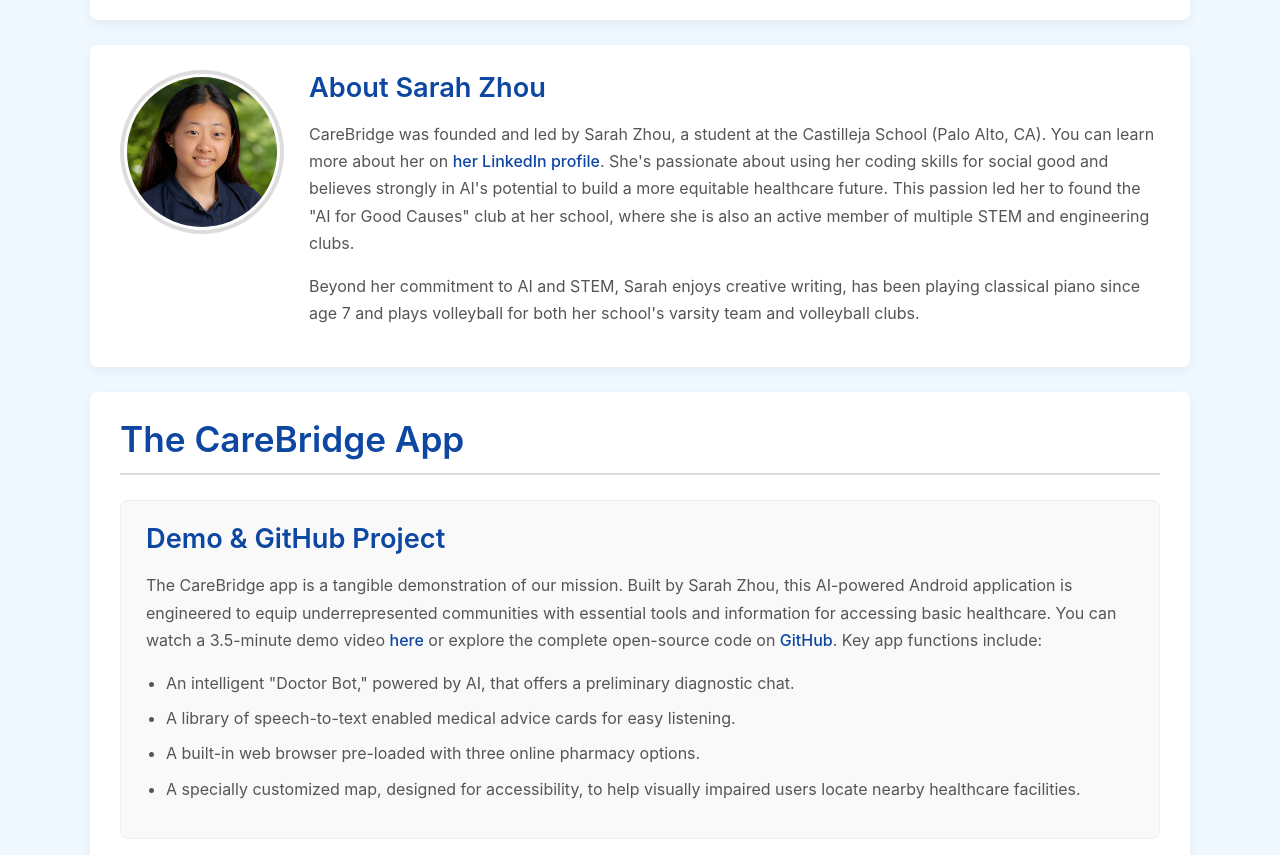
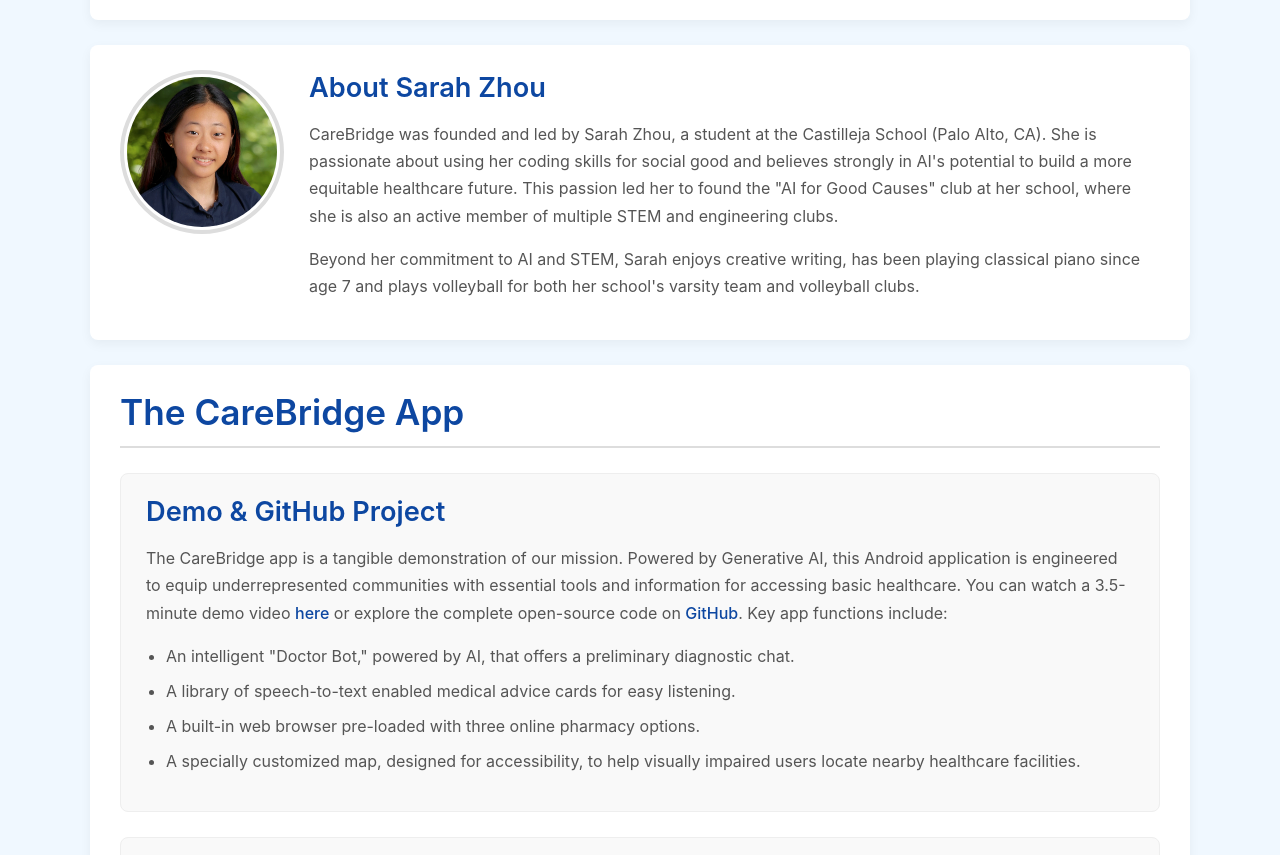
Before and after one commit to sarahf-zh/cb-android, a plain HTML site: page index.html in a window 1280 px wide. Shown: the part 1120-1975 px from the top of the page. Drawn offline with Linux system fonts and the light colour scheme.

Commit message:
Update index.html

```diff
--- a/index.html
+++ b/index.html
@@ -221,7 +221,7 @@
                 </div>
                 <div class="flex-content">
                     <h3>About Sarah Zhou</h3>
-                    <p>CareBridge was founded and led by Sarah Zhou, a student at the Castilleja School (Palo Alto, CA). You can learn more about her on <a href="https://www.linkedin.com/in/sarahfayzhou/" target="_blank" rel="noopener noreferrer">her LinkedIn profile</a>. She's passionate about using her coding skills for social good and believes strongly in AI's potential to build a more equitable healthcare future. This passion led her to found the "AI for Good Causes" club at her school, where she is also an active member of multiple STEM and engineering clubs.</p>
+                    <p>CareBridge was founded and led by Sarah Zhou, a student at the Castilleja School (Palo Alto, CA). She is passionate about using her coding skills for social good and believes strongly in AI's potential to build a more equitable healthcare future. This passion led her to found the "AI for Good Causes" club at her school, where she is also an active member of multiple STEM and engineering clubs.</p>
                     <p>Beyond her commitment to AI and STEM, Sarah enjoys creative writing, has been playing classical piano since age 7 and plays volleyball for both her school's varsity team and volleyball clubs.</p>
                 </div>
             </div>
@@ -232,7 +232,7 @@
 
             <div class="sub-card">
                 <h3>Demo & GitHub Project</h3>
-                <p>The CareBridge app is a tangible demonstration of our mission. Built by Sarah Zhou, this AI-powered Android application is engineered to equip underrepresented communities with essential tools and information for accessing basic healthcare. You can watch a 3.5-minute demo video <a href="https://youtu.be/SSBY2XK9Ivg" target="_blank" rel="noopener noreferrer">here</a> or explore the complete open-source code on <a href="https://github.com/sarahf-zh/cb-android/tree/main/CareBridge" target="_blank" rel="noopener noreferrer">GitHub</a>. Key app functions include:</p>
+                <p>The CareBridge app is a tangible demonstration of our mission. Powered by Generative AI, this Android application is engineered to equip underrepresented communities with essential tools and information for accessing basic healthcare. You can watch a 3.5-minute demo video <a href="https://youtu.be/SSBY2XK9Ivg" target="_blank" rel="noopener noreferrer">here</a> or explore the complete open-source code on <a href="https://github.com/sarahf-zh/cb-android/tree/main/CareBridge" target="_blank" rel="noopener noreferrer">GitHub</a>. Key app functions include:</p>
                 <ul>
                     <li>An intelligent "Doctor Bot," powered by AI, that offers a preliminary diagnostic chat.</li>
                     <li>A library of speech-to-text enabled medical advice cards for easy listening.</li>
```
